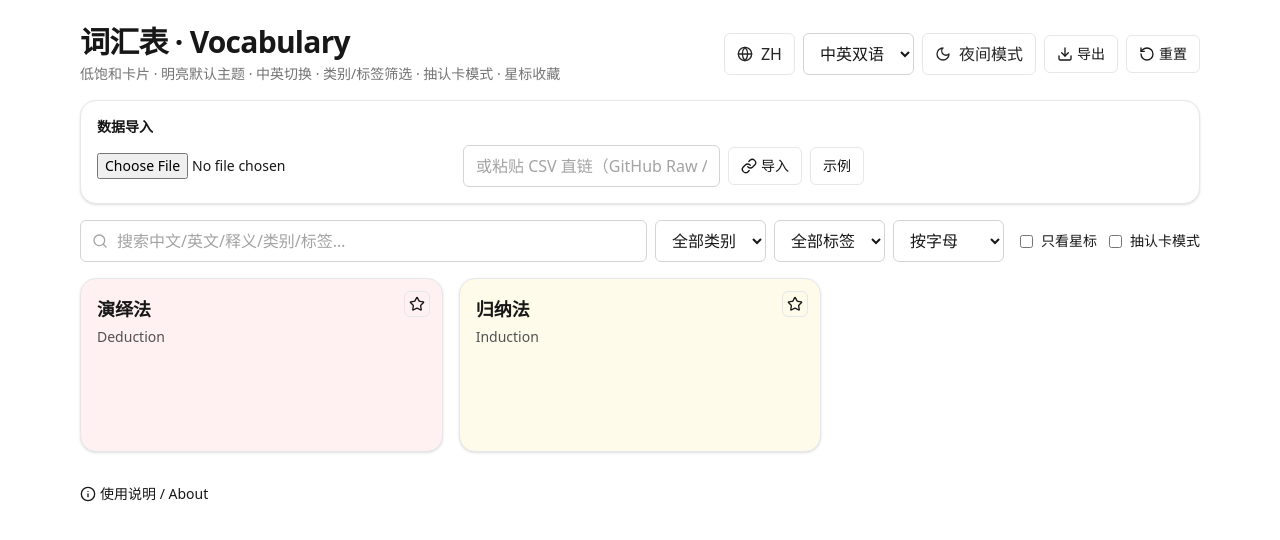
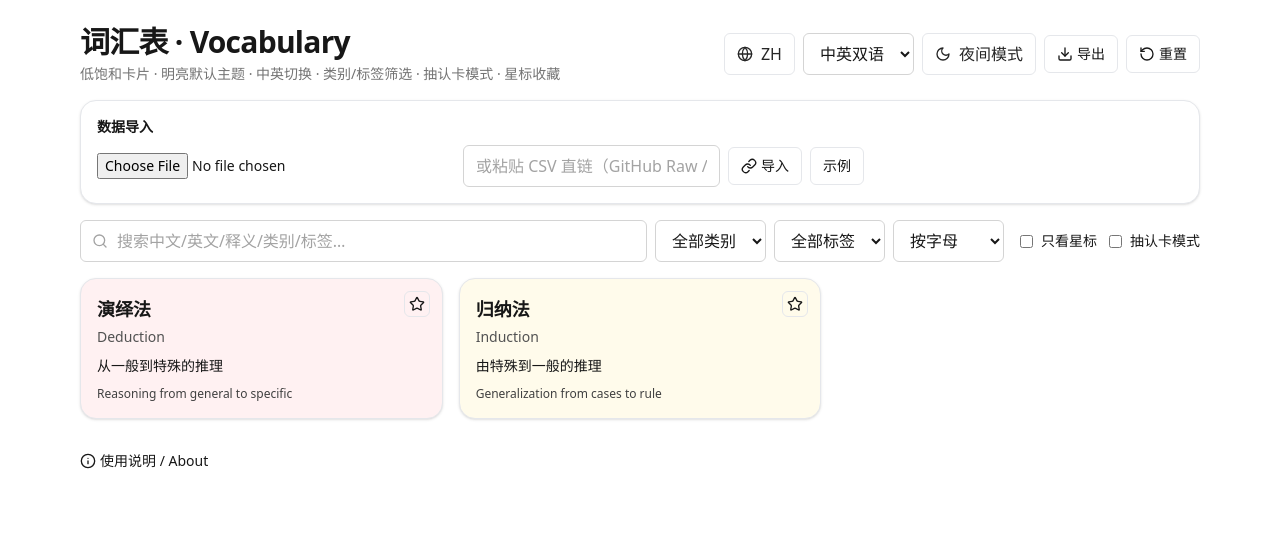
Before and after one commit to Drill78/vocab-viewer, a React (Vite) app: page / in a window 1280 px wide. Shown: the top 540 px of the page. Built offline with nearby package versions, Linux system fonts and the light colour scheme.

Commit message:
Add files via upload
3.31  小修改
修复了卡片显示内容

```diff
--- a/src/App.tsx
+++ b/src/App.tsx
@@ -217,21 +217,26 @@ export default function App() {
     setFlipOpen(prev => ({ ...prev, [id]: !prev[id] }));
   }
 
+  /** 正面：标题 + 基础释义（中/英按模式显示） */
   function renderFront(v: Vocab) {
     return (
-      <div className="space-y-1">
-        {(lang === "zh" || lang === "both") && v.zhTitle && <div className="text-lg font-bold">{v.zhTitle}</div>}
-        {(lang === "en" || lang === "both") && v.enTitle && <div className="text-sm text-neutral-600 dark:text-neutral-400">{v.enTitle}</div>}
-        {(!(v.zhTitle||v.enTitle)) && <div className="text-sm text-neutral-500">（no title）</div>}
+      <div className="space-y-2">
+        <div className="space-y-1">
+          {(lang === "zh" || lang === "both") && v.zhTitle && <div className="text-lg font-bold">{v.zhTitle}</div>}
+          {(lang === "en" || lang === "both") && v.enTitle && <div className="text-sm text-neutral-600 dark:text-neutral-400">{v.enTitle}</div>}
+          {(!(v.zhTitle||v.enTitle)) && <div className="text-sm text-neutral-500">（no title）</div>}
+        </div>
+        {(lang === "zh" || lang === "both") && v.zhDef && <p className="text-sm leading-relaxed">{v.zhDef}</p>}
+        {(lang === "en" || lang === "both") && v.enDef && <p className="text-xs text-neutral-700 dark:text-neutral-400">{v.enDef}</p>}
       </div>
     );
   }
+
+  /** 背面：更多信息（例句、详情、类别/标签） */
   function renderBack(v: Vocab) {
     return (
       <div className="space-y-2 text-left">
-        {(lang === "zh" || lang === "both") && v.zhDef && <p className="text-sm leading-relaxed">{v.zhDef}</p>}
-        {(lang === "en" || lang === "both") && v.enDef && <p className="text-xs text-neutral-600 dark:text-neutral-400">{v.enDef}</p>}
-        {v.example && <p className="text-xs italic text-neutral-500 dark:text-neutral-400 mt-1">“{v.example}”</p>}
+        {v.example && <p className="text-xs italic text-neutral-500 dark:text-neutral-400">“{v.example}”</p>}
         {v.details && <details className="text-xs"><summary className="cursor-pointer">详情 / Details</summary><div className="mt-1 whitespace-pre-wrap">{v.details}</div></details>}
         <div className="flex flex-wrap gap-2">
           {v.category && <span className="px-2 py-0.5 rounded-full bg-neutral-200/70 dark:bg-[#161b22] text-xs">{v.category}</span>}
@@ -366,7 +371,7 @@ export default function App() {
                           initial={{ rotateY: 180, opacity: 0 }}
                           animate={{ rotateY: 0, opacity: 1 }}
                           transition={{ duration: 0.35 }}
-                          className="min-h-[140px]"
+                          className=""
                         >
                           {!flipped ? (
                             <div className="space-y-2">{renderFront(v)}</div>
```
